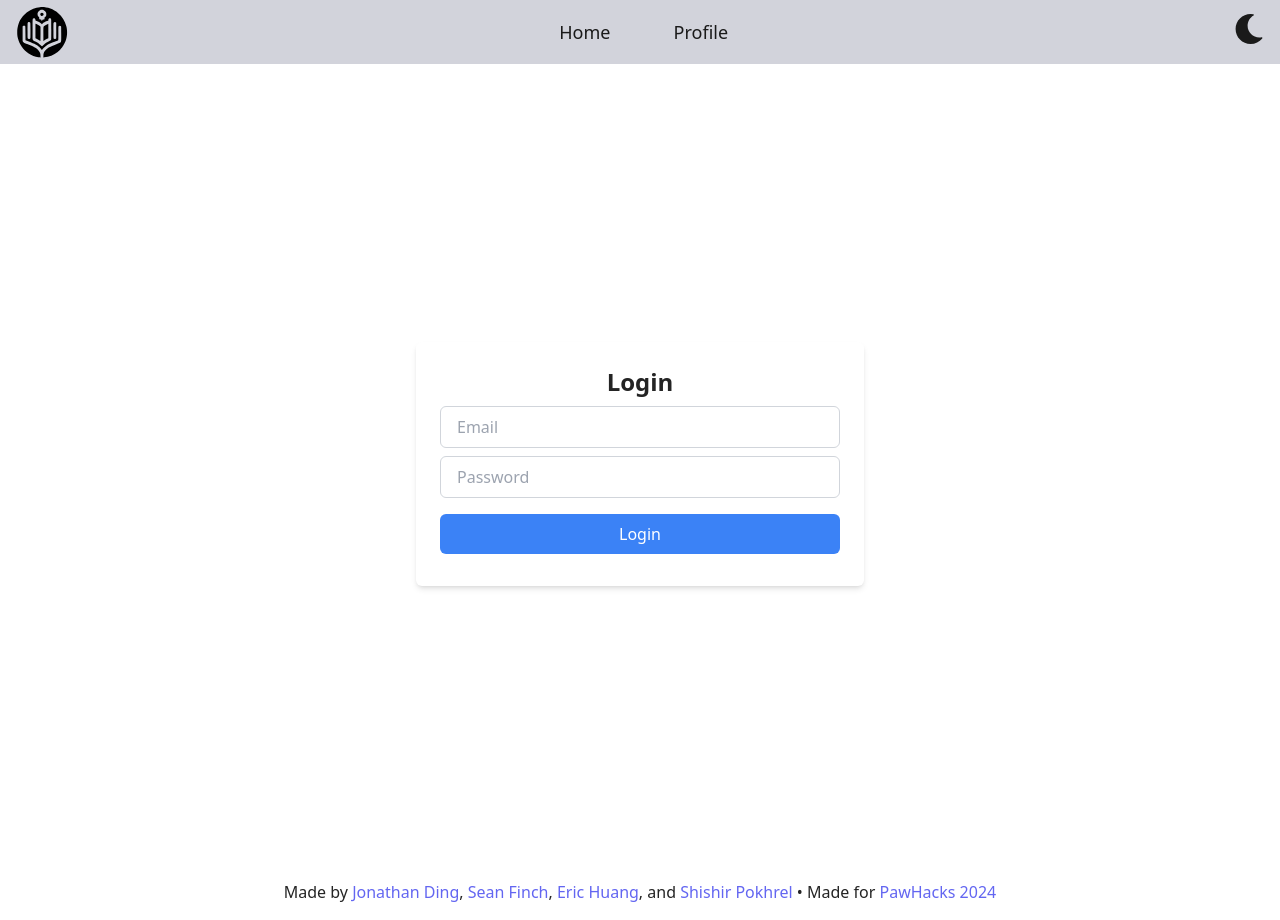
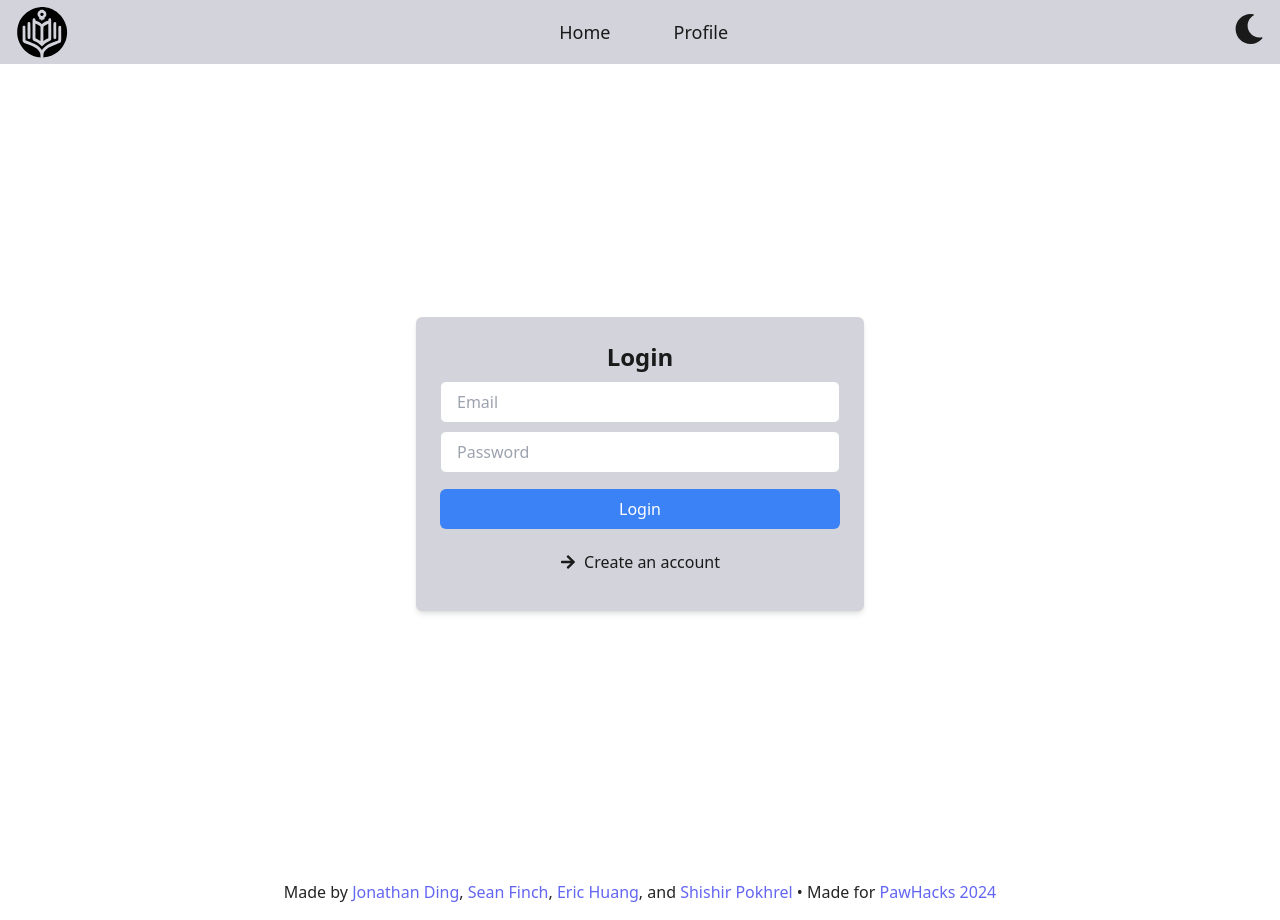
Before and after one commit to Biblio-Connect/BiblioConnect, a React (Vite) app: page /login in a window 1280 px wide. Built offline with nearby package versions, Linux system fonts and the light colour scheme.

Commit message:
Login page

```diff
--- a/src/App.tsx
+++ b/src/App.tsx
@@ -1,15 +1,23 @@
-import React, { useState } from "react";
+import React from "react";
 import { BrowserRouter as Router, Routes, Route } from "react-router-dom";
 import { ThemeProvider } from "./contexts/themeContext";
 import Layout from "./layouts/Layout";
 import Home from "./pages/Home";
+import Binder from "./pages/biblio";
 import Login from "./pages/Login";
 import Signup from "./pages/Signup";
 import NotFound from "./pages/NotFound";
 
-const AppRoutes = ({ onLogin, onSignup }: { onLogin: (email: string, password: string) => void; onSignup: (email: string, password: string) => void; }) => (
+const AppRoutes = ({
+  onLogin,
+  onSignup,
+}: {
+  onLogin: (email: string, password: string) => void;
+  onSignup: (email: string, password: string) => void;
+}) => (
   <Routes>
     <Route path="/" element={<Home />} />
+    <Route path="/binder" element={<Binder />} />
     <Route path="/login" element={<Login onLogin={onLogin} />} />
     <Route path="/signup" element={<Signup onSignup={onSignup} />} />
     <Route path="*" element={<NotFound />} />
@@ -19,12 +27,12 @@ const AppRoutes = ({ onLogin, onSignup }: { onLogin: (email: string, password: s
 const App: React.FC = () => {
   const handleLogin = (email: string, password: string) => {
     // Implement login logic here
-    console.log('Logging in with:', email, password);
+    console.log("Logging in with:", email, password);
   };
 
   const handleSignup = (email: string, password: string) => {
     // Implement signup logic here
-    console.log('Signing up with:', email, password);
+    console.log("Signing up with:", email, password);
   };
 
   return (
--- a/src/components/LoginForm.tsx
+++ b/src/components/LoginForm.tsx
@@ -1,12 +1,12 @@
-import React, { useState } from 'react';
+import React, { useState } from "react";
 
 interface LoginFormProps {
   onLogin: (email: string, password: string) => void;
 }
 
 const LoginForm: React.FC<LoginFormProps> = ({ onLogin }) => {
-  const [email, setEmail] = useState('');
-  const [password, setPassword] = useState('');
+  const [email, setEmail] = useState("");
+  const [password, setPassword] = useState("");
 
   const handleLogin = (e: React.FormEvent) => {
     e.preventDefault();
--- a/src/components/SignupForm.tsx
+++ b/src/components/SignupForm.tsx
@@ -1,12 +1,12 @@
-import React, { useState } from 'react';
+import React, { useState } from "react";
 
 interface SignupFormProps {
   onSignup: (email: string, password: string) => void;
 }
 
 const SignupForm: React.FC<SignupFormProps> = ({ onSignup }) => {
-  const [email, setEmail] = useState('');
-  const [password, setPassword] = useState('');
+  const [email, setEmail] = useState("");
+  const [password, setPassword] = useState("");
 
   const handleSignup = (e: React.FormEvent) => {
     e.preventDefault();
--- a/src/pages/Home.tsx
+++ b/src/pages/Home.tsx
@@ -1,5 +1,32 @@
 import { useEffect } from "react";
 import { useTheme } from "../contexts/themeContext";
+import { useNavigate } from "react-router-dom";
+import { FaArrowRight } from "react-icons/fa";
+
+interface ButtonProps {
+  children: React.ReactNode;
+}
+
+const Button: React.FC<ButtonProps> = ({ children }) => {
+  const navigate = useNavigate();
+  const { theme } = useTheme();
+
+  const buttonClass = `flex items-center justify-center mx-2 my-1 px-4 py-2 text-base font-medium border border-transparent rounded-lg hover:border-indigo-600 cursor-pointer transition-colors duration-200 ${
+    theme === "light"
+      ? "bg-ultra-light-mode text-ultra-dark-mode"
+      : "bg-ultra-dark-mode text-light-mode"
+  }`;
+
+  const goToPage = () => {
+    navigate("/signup");
+  };
+
+  return (
+    <button className={buttonClass} onClick={goToPage}>
+      {children}
+    </button>
+  );
+};
 
 function Home() {
   const { theme } = useTheme();
@@ -11,15 +38,19 @@ function Home() {
     <div
       className={`flex justify-center ${theme === "light" ? "bg-light-mode text-ultra-dark-mode" : "bg-dark-mode text-light-mode"}`}
     >
-      <div className="w-full">
-        <div className="flex flex-col items-center text-center">
+      <div className="w-full flex flex-col items-center text-center">
+        <div>
           <p className="mb-4 mx-4 text-4xl font-bold">BiblioConnect</p>
         </div>
-        <div className="flex flex-col items-center text-center">
+        <div>
           <p className="mb-4 mx-4 font-bold">
             Find your next favorite book with just a few swipes
           </p>
         </div>
+        <Button>
+          <FaArrowRight className="mr-2" />
+          Get started
+        </Button>
       </div>
     </div>
   );
--- a/src/pages/Login.tsx
+++ b/src/pages/Login.tsx
@@ -1,16 +1,51 @@
-import React from 'react';
-import LoginForm from '../components/LoginForm';
+import React from "react";
+import LoginForm from "../components/LoginForm";
+import { useTheme } from "../contexts/themeContext";
+import { useNavigate } from "react-router-dom";
+import { FaArrowRight } from "react-icons/fa";
+
+interface ButtonProps {
+  children: React.ReactNode;
+}
+
+const Button: React.FC<ButtonProps> = ({ children }) => {
+  const navigate = useNavigate();
+  const { theme } = useTheme();
+
+  const buttonClass = `flex items-center justify-center w-full my-1 py-2 text-base font-medium border border-transparent rounded-lg hover:border-indigo-600 cursor-pointer transition-colors duration-200 ${
+    theme === "light"
+      ? "bg-ultra-light-mode text-ultra-dark-mode"
+      : "bg-ultra-dark-mode text-light-mode"
+  }`;
+
+  const goToPage = () => {
+    navigate("/signup");
+  };
+
+  return (
+    <button className={buttonClass} onClick={goToPage}>
+      {children}
+    </button>
+  );
+};
 
 interface LoginProps {
   onLogin: (email: string, password: string) => void;
 }
 
 const Login: React.FC<LoginProps> = ({ onLogin }) => {
+  const { theme } = useTheme();
   return (
     <div className="flex justify-center items-center h-screen">
-      <div className="max-w-md w-full p-6 bg-white rounded-md shadow-md">
+      <div
+        className={`max-w-md w-full p-6 rounded-md shadow-md ${theme === "light" ? "bg-ultra-light-mode text-ultra-dark-mode" : "bg-ultra-dark-mode text-light-mode"}`}
+      >
         <h2 className="text-2xl font-semibold text-center">Login</h2>
         <LoginForm onLogin={onLogin} />
+        <Button>
+          <FaArrowRight className="mr-2" />
+          Create an account
+        </Button>
       </div>
     </div>
   );
--- a/src/pages/Signup.tsx
+++ b/src/pages/Signup.tsx
@@ -1,14 +1,18 @@
-import React from 'react';
-import SignupForm from '../components/SignupForm';
+import React from "react";
+import SignupForm from "../components/SignupForm";
+import { useTheme } from "../contexts/themeContext";
 
 interface SignupProps {
   onSignup: (email: string, password: string) => void;
 }
 
 const Signup: React.FC<SignupProps> = ({ onSignup }) => {
+  const { theme } = useTheme();
   return (
     <div className="flex justify-center items-center h-screen">
-      <div className="max-w-md w-full p-6 bg-white rounded-md shadow-md">
+      <div
+        className={`max-w-md w-full p-6 rounded-md shadow-md ${theme === "light" ? "bg-ultra-light-mode text-ultra-dark-mode" : "bg-ultra-dark-mode text-light-mode"}`}
+      >
         <h2 className="text-2xl font-semibold text-center">Sign Up</h2>
         <SignupForm onSignup={onSignup} />
       </div>
```
Also changed, not shown: src/pages/biblio.tsx (+33 -10 lines), 1 other file (tests, documents, lock files or other folders).
